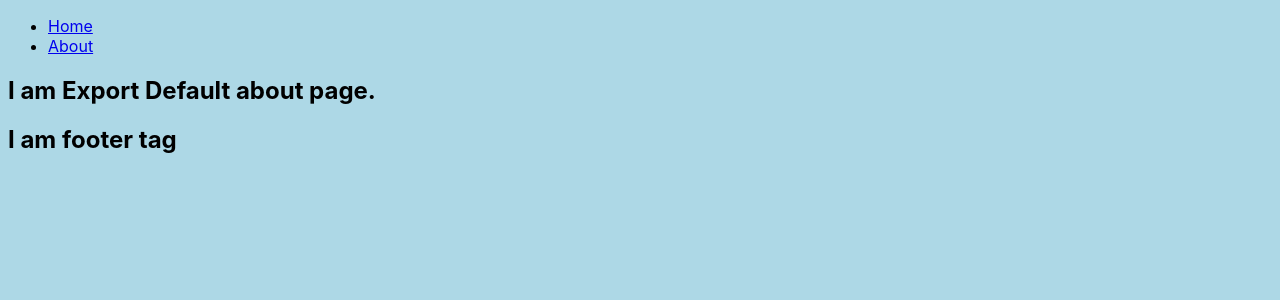
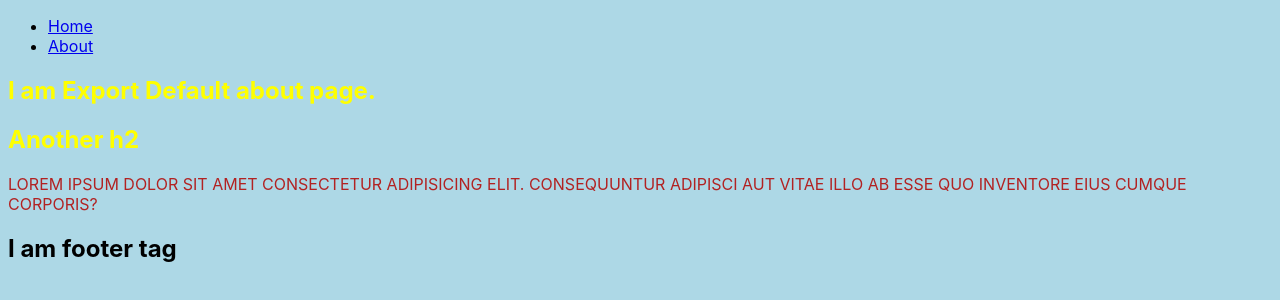
Before and after one commit to CheoR/gats-prac, a Gatsby site: page /about in a window 1280 px wide. Built offline with nearby package versions, Linux system fonts and the light colour scheme; Gatsby itself is replaced by a stand-in of ours.

Commit message:
css: module css example.

```diff
--- a/src/components/layout.css
+++ b/src/components/layout.css
@@ -7,3 +7,11 @@ body {
 h1 {
   color: darkgreen;
 }
+
+.about-heading {
+  color: darkblue;
+}
+
+.home-heading {
+  color: blue;
+}
--- /dev/null
+++ b/src/examples/about.module.css
@@ -0,0 +1,11 @@
+.page {
+  color: firebrick;
+}
+
+.page h2 {
+  color: yellow;
+}
+
+.text {
+  text-transform: uppercase;
+}
--- /dev/null
+++ b/src/examples/home.module.css
@@ -0,0 +1,11 @@
+.page {
+  color: darkcyan;
+}
+
+.page h1 {
+  color: purple;
+}
+
+.text {
+  text-transform: capitalize;
+}
--- a/src/pages/about.js
+++ b/src/pages/about.js
@@ -1,10 +1,17 @@
 import React from 'react'
 import WrapperLayout from '../components/WrapperLayout'
+import { page, text } from "../examples/about.module.css"
 
 const About = () => {
   return (
     <WrapperLayout>
-      <h2>I am Export Default about page.</h2>
+      <div className={page}>
+        <h2>I am Export Default about page.</h2>
+        <h2>Another h2</h2>
+        <p className={text}>
+          Lorem ipsum dolor sit amet consectetur adipisicing elit. Consequuntur adipisci aut vitae illo ab esse quo inventore eius cumque corporis?
+        </p>
+      </div>
     </WrapperLayout>
   )
 }
```
Also changed, not shown: src/pages/index.js (+16 -6 lines).
